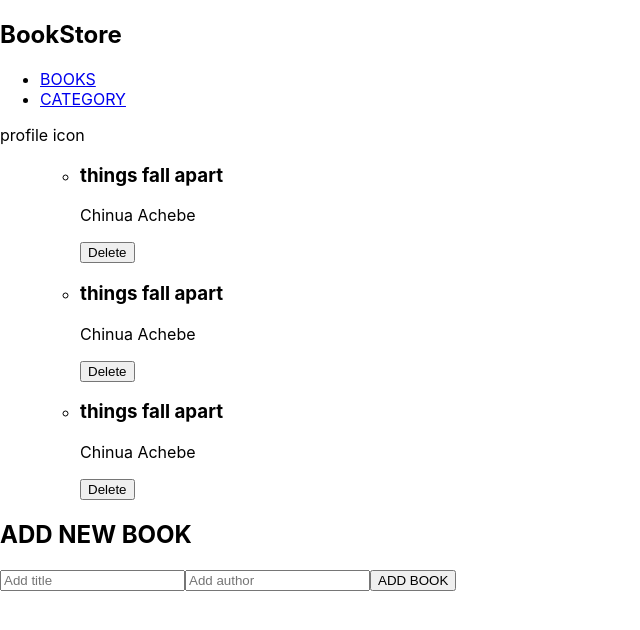
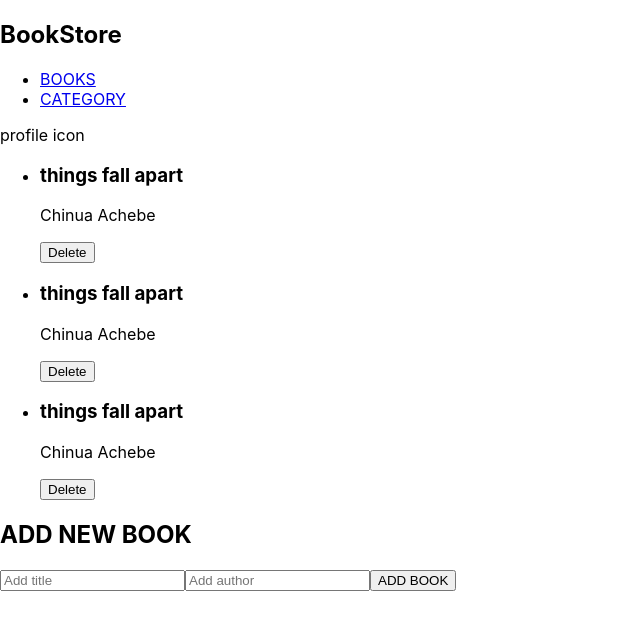
Before and after one commit to lawrahkonwea/book-store, a React (Create React App) app: page / in a window 1280 px wide. Shown: the top 630 px of the page, without its empty margins (0-640 px from the left). Built offline with nearby package versions, Linux system fonts and the light colour scheme.

Commit message:
Implemented code review changes

```diff
--- a/src/components/BookForm.js
+++ b/src/components/BookForm.js
@@ -3,7 +3,6 @@ import React from 'react';
 const BookForm = () => {
   const title = 'ADD NEW BOOK';
   return (
-    <div>
       <section>
         <h2>{title}</h2>
         <form>
@@ -12,7 +11,6 @@ const BookForm = () => {
           <button type="submit">ADD BOOK</button>
         </form>
       </section>
-    </div>
   );
 };
 
--- a/src/components/ContentBook.js
+++ b/src/components/ContentBook.js
@@ -4,13 +4,11 @@ import PropTypes from 'prop-types';
 const ContentBook = (props) => {
   const { title, author } = props;
   return (
-    <ul>
-      <li>
-        <h3>{title}</h3>
-        <p>{author}</p>
-        <button type="button">Delete</button>
-      </li>
-    </ul>
+    <li>
+      <h3>{title}</h3>
+      <p>{author}</p>
+      <button type="button">Delete</button>
+    </li>
   );
 };
 ContentBook.propTypes = {
```
